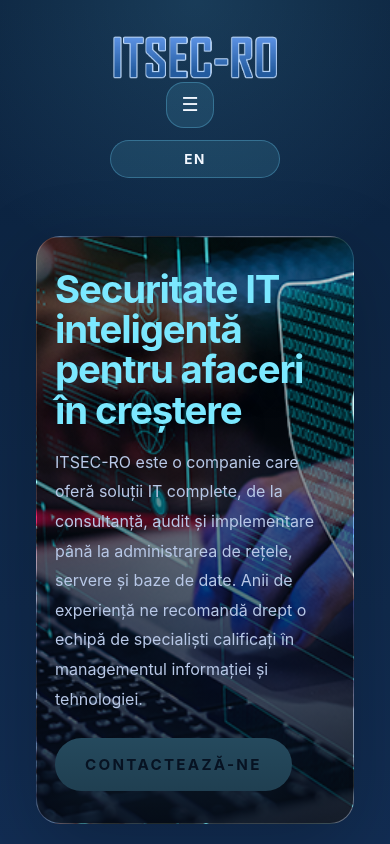
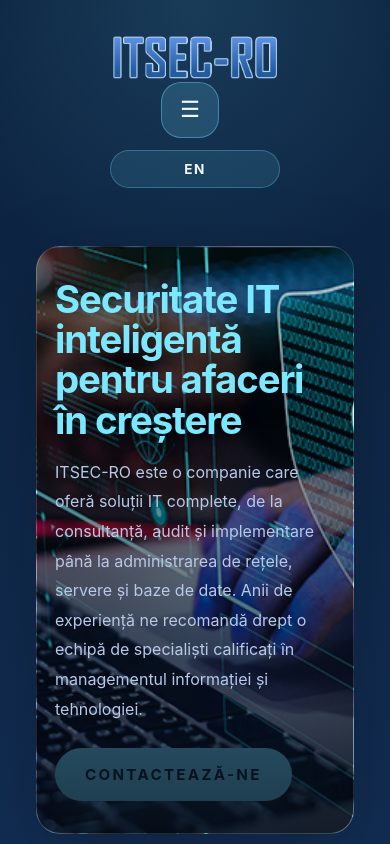
Before and after one commit to hcisco/www.itsec-ro.ro, a plain HTML site: page index.html in a window 390 px wide. Shown: the top 844 px of the page. Drawn offline with Linux system fonts and the light colour scheme.

Commit message:
Add files via upload

```diff
--- a/styles.css
+++ b/styles.css
@@ -130,15 +130,15 @@ header .row {
   display: none;
   align-items: center;
   justify-content: center;
-  padding: 0 14px;
-  min-width: 46px;
-  min-height: 46px;
+  padding: 0 18px;
+  min-width: 56px;
+  min-height: 56px;
   margin-right: 10px;
   color: var(--text);
-  background: rgba(111, 216, 255, 0.12);
-  border: 1px solid rgba(111, 216, 255, 0.3);
-  border-radius: 18px;
-  font-size: 1.2rem;
+  background: rgba(111, 216, 255, 0.18);
+  border: 1px solid rgba(111, 216, 255, 0.4);
+  border-radius: 20px;
+  font-size: 1.4rem;
   line-height: 1;
   cursor: pointer;
   transition: all 180ms ease;
```
